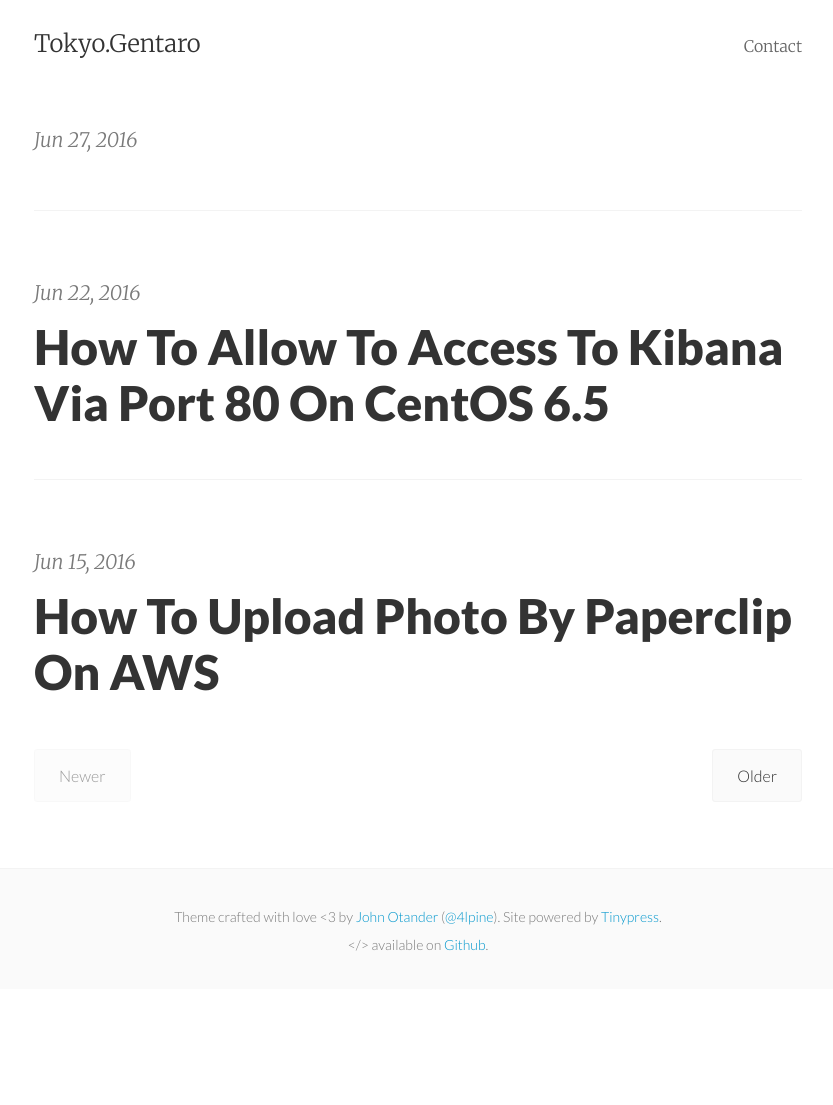
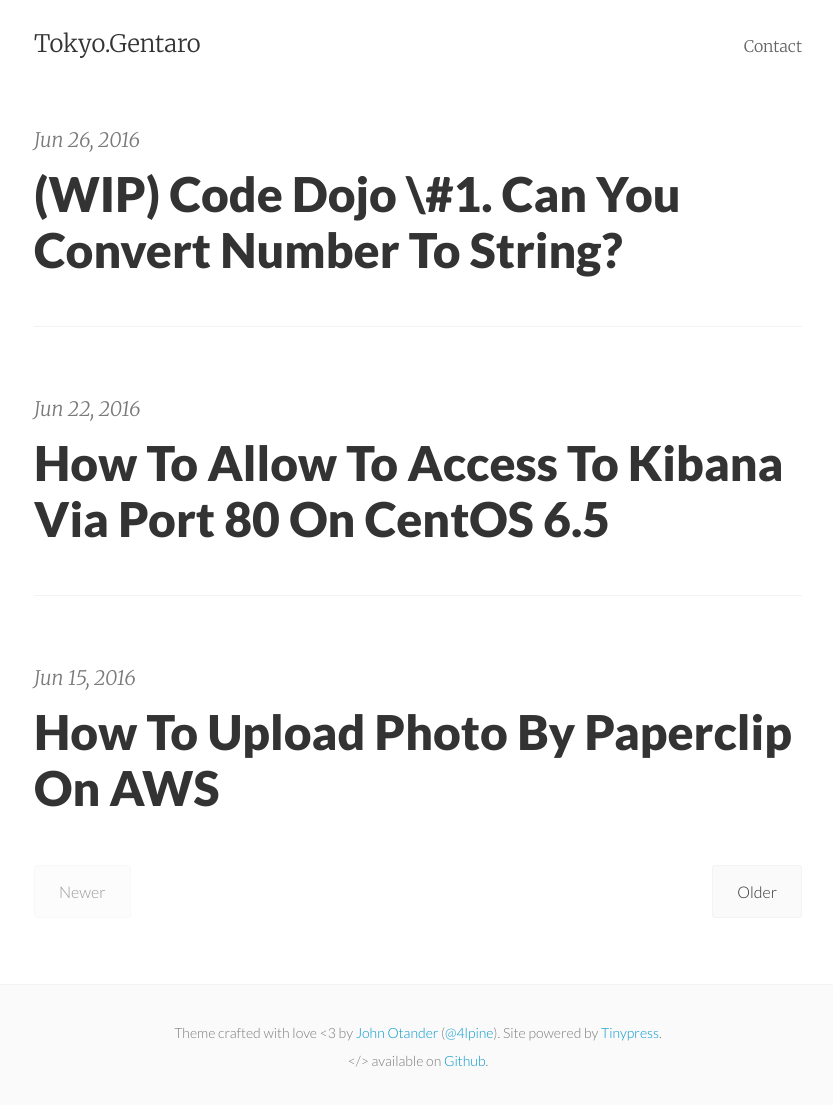
Before and after one commit to gentaro-sakamoto/gentaro-sakamoto.github.io, a Jekyll site: the page built from index.html, in a window 1280 px wide. Shown: the whole page, without its empty margins (222-1055 px from the left). Built offline with Jekyll 4.4.1, drawn with Linux system fonts in a browser that asks for light colours; the list of posts is cut into pages by our own code; before the commit the page ends 989 px from its top, so only the background shows below that.

Commit message:
Update 2016-06-26-wip-code-dojo-1-can-you-convert-number-to-string.markdown

```diff
--- a/_posts/2016-06-26-wip-code-dojo-1-can-you-convert-number-to-string.markdown
+++ b/_posts/2016-06-26-wip-code-dojo-1-can-you-convert-number-to-string.markdown
@@ -1,6 +1,6 @@
 ---
 published: true
-title: `[WIP`] Code Dojo `#1. Can You Convert Number To String?
+title: (WIP) Code Dojo \#1. Can You Convert Number To String?
 layout: post
 ---
 ### Design the program before implementing
```
